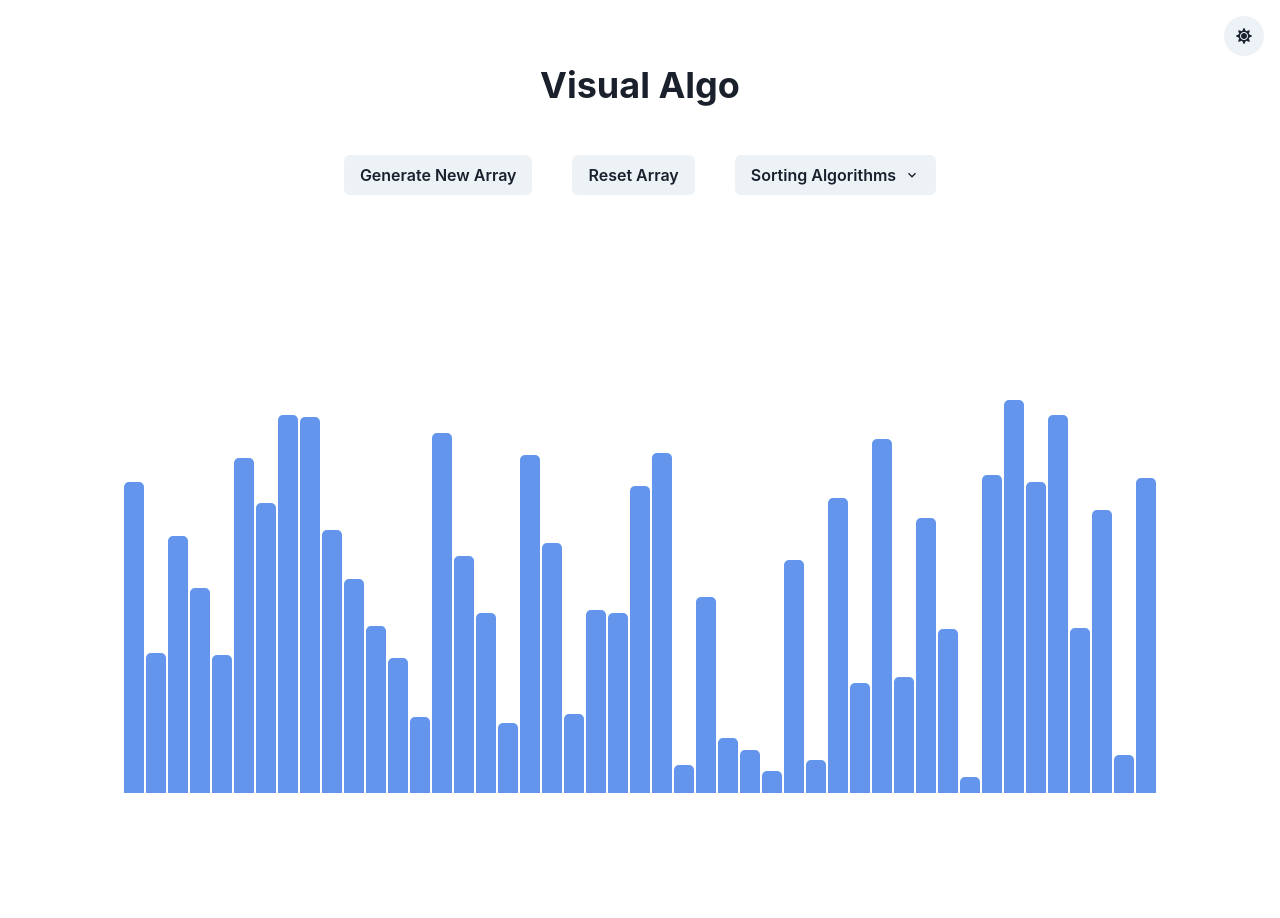
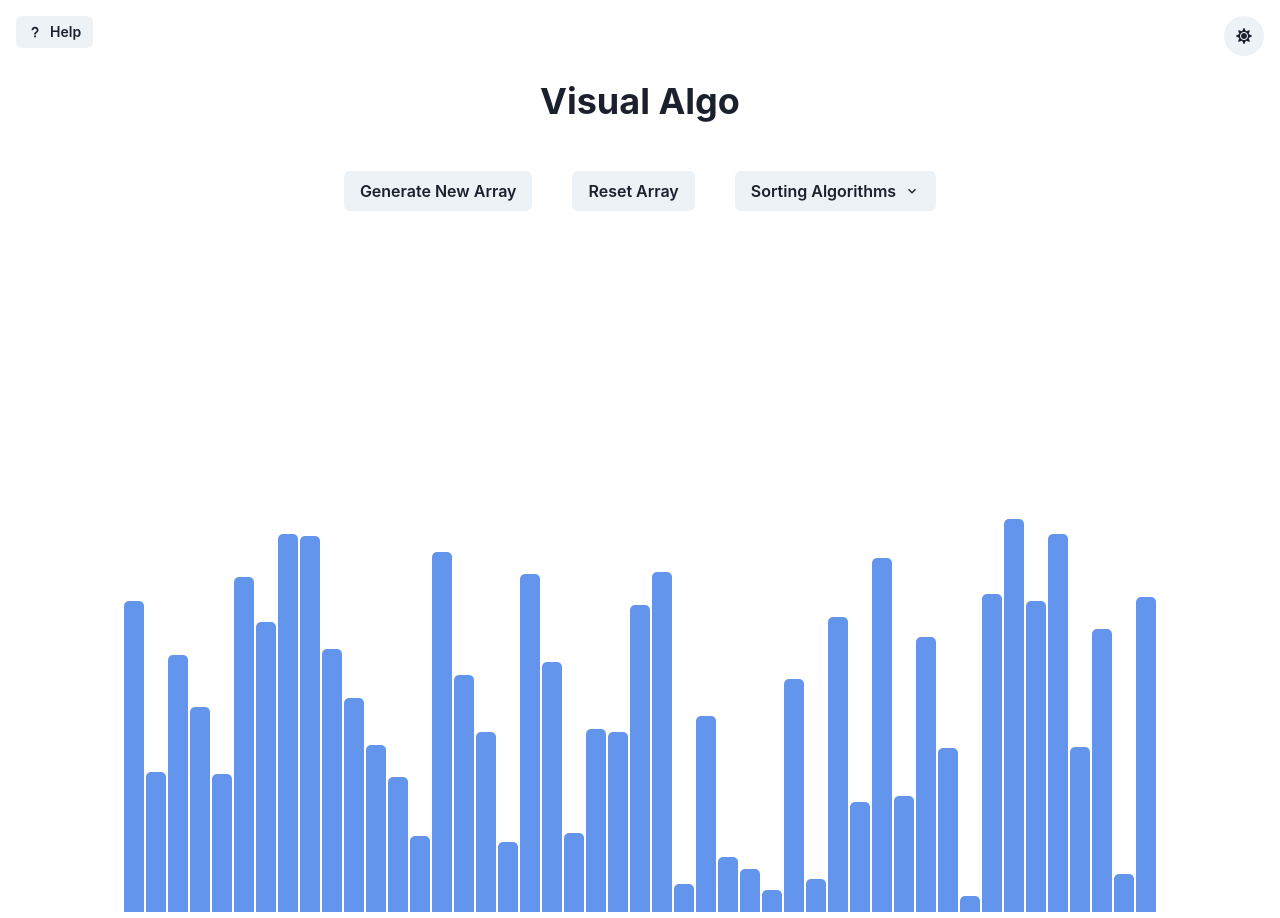
Before and after one commit to waitingonalice/Visual-Algo, a React (Create React App) app in the folder src/: page / in a window 1280 px wide. Before the commit the page ends 800 px from the top, so only its background shows below. Built offline with nearby package versions, Linux system fonts and the light colour scheme; the HTML template or start-up script is replaced by a standard one.

Commit message:
Help button added to top left of screen, changed css positioning of top layer  buttons from flex to float

```diff
--- a/src/App.js
+++ b/src/App.js
@@ -1,27 +1,54 @@
 import React from 'react';
 import { SortingVisual } from './components/SortingVisual';
-import { Button, IconButton } from '@chakra-ui/react';
-import { VStack, Heading } from '@chakra-ui/react'
-import { useColorMode } from '@chakra-ui/react';
+import { VStack, Heading, Button, IconButton, useColorMode, Box, HStack, Center } from '@chakra-ui/react'
 import { FaSun, FaMoon } from 'react-icons/fa'
-
+import { IoMdHelp } from 'react-icons/io'
 
 export default function App() {
   const { colorMode, toggleColorMode } = useColorMode();
 
+  function HelpModal() {
     return (
-    <VStack p={4}>
+      <>
+        <Button leftIcon={<IoMdHelp />}
+          colorScheme='gray'
+          size='sm'
+          variant='solid' >
+          Help
+        </Button>
+
+      </>
+    )
+  }
+
+  function ColorMode() {
+    return (
        <IconButton
           icon={colorMode === 'light' ? <FaSun /> : <FaMoon />}
           isRound='true'
           size='md'
-        alignSelf='flex-end'
           onClick={toggleColorMode}
+          float={"right"}
         />
+    );
+  }
+
+  return (
+    <>
+      <Box className='topLayer' p={4}>
+        <HelpModal></HelpModal>
+        <ColorMode />
+      </Box>
+
+
+      <VStack p={4}>
         <Heading>
           Visual Algo
         </Heading>
+
         <SortingVisual />
       </VStack>
+    </>
+
   );
 }
--- a/src/components/SortingVisual.jsx
+++ b/src/components/SortingVisual.jsx
@@ -4,7 +4,7 @@ import { getMergeSortAnimations } from '../SortingAlgorithms/mergeSortAlgo.js';
 import { getBubbleSortAnimations } from '../SortingAlgorithms/bubbleSortAlgo';
 import { getInsertionSortAnimations } from '../SortingAlgorithms/insertionSortAlgo';
 import { getQuickSortAnimations } from '../SortingAlgorithms/quickSortAlgo';
-import { MenuItem,Box, Center, HStack } from '@chakra-ui/react';
+import { MenuItem,Box, Center, HStack, VStack } from '@chakra-ui/react';
 import { GenerateButton } from './Button.jsx';
 import { SortDropDownMenu } from './DropDownMenu.jsx';
 import './SortingVisualizer.css';
@@ -126,9 +126,9 @@ export function SortingVisual() {
     }
 
     return(
-        <Box>
-            <Box display ='flex' pt ='10'>
-                <Center>
+        <>
+            <Box pt ='10'>
+                <VStack>
                     <HStack spacing = '40px'>
                         <Box>
                             <GenerateButton myClass ="generateNewArray" handleClick = {()=>handleReset()}>Generate New Array</GenerateButton>
@@ -145,11 +145,8 @@ export function SortingVisual() {
                             </SortDropDownMenu>
                         </Box>
                     </HStack>
-                </Center>
-            </Box>
 
-            <Center>
-                <Box pos = "absolute" top = "400">
+                    <Box pos = "relative" top = "300">
                         {array.map((value, idx) => (
                             <Box className="array-bar"
                                 key={idx}
@@ -157,8 +154,9 @@ export function SortingVisual() {
                             </Box>
                         ))}
                     </Box>
-            </Center>
+                </VStack>
             </Box>
+        </>
 
     )
 }
```
Also changed, not shown: 2 other files (tests, documents, lock files or other folders). Lines whose indentation alone changed are shown as unchanged.
